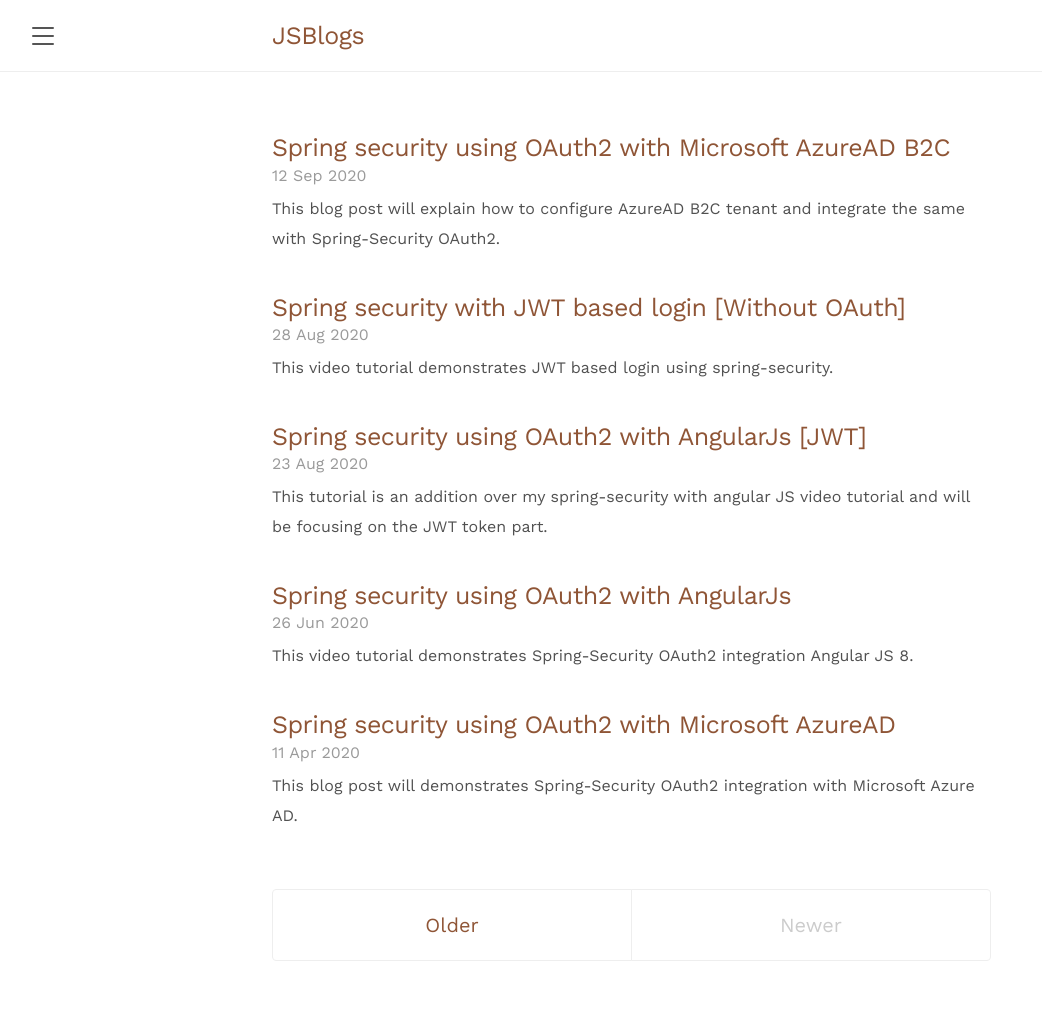
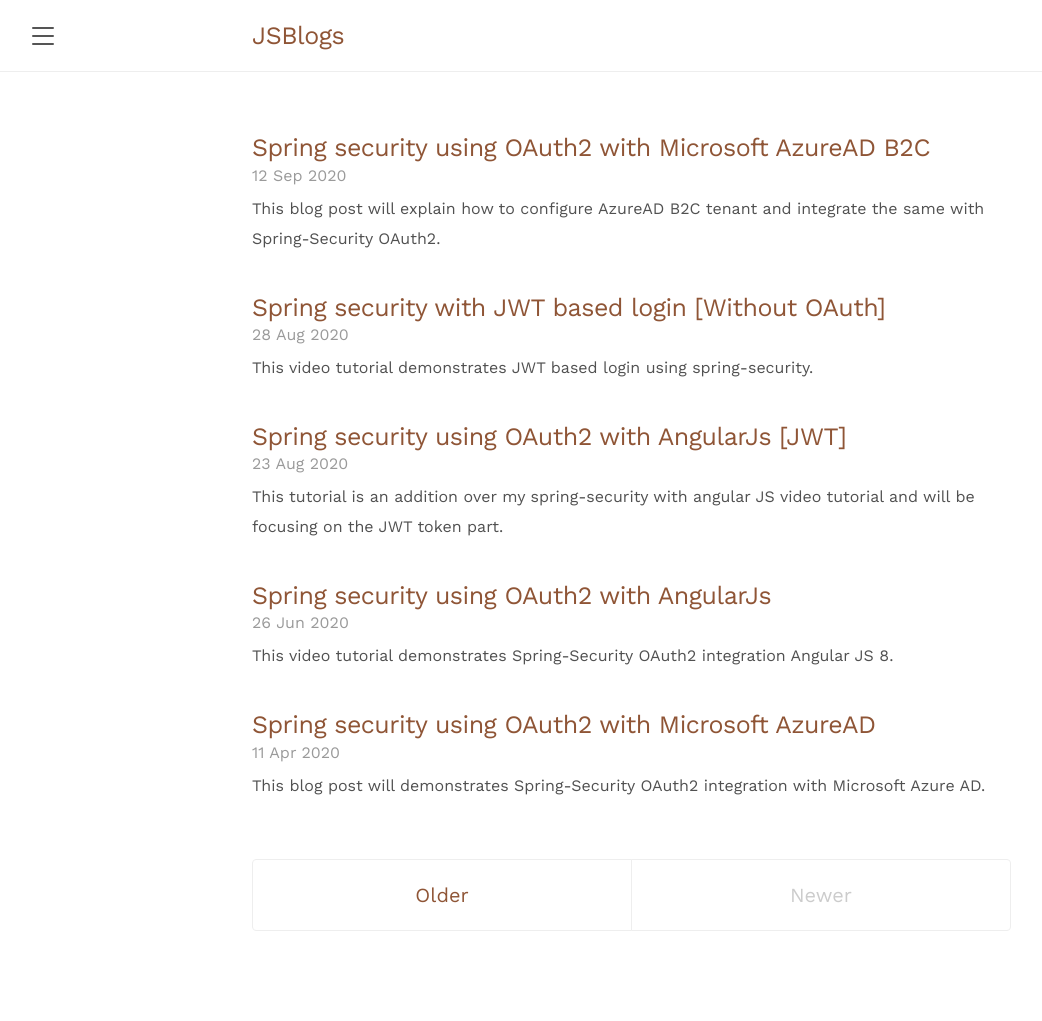
Before and after one commit to jsblogs/jsblogs.github.io, a Jekyll site: the page built from index.html, in a window 1280 px wide. Shown: the whole page, without its empty margins (8-1050 px from the left). Built offline with Jekyll 4.4.1, drawn with Linux system fonts in a browser that asks for light colours; nearby versions of some CDN libraries; the list of posts is cut into pages by our own code; after the commit the page ends 991 px from its top, so only the background shows below that.

Commit message:
container size increased

```diff
--- a/public/css/lanyon.css
+++ b/public/css/lanyon.css
@@ -77,12 +77,12 @@
 }
 @media (min-width: 38em) {
   .container {
-    max-width: 32rem;
+    max-width: 34rem;
   }
 }
 @media (min-width: 56em) {
   .container {
-    max-width: 38rem;
+    max-width: 40rem;
   }
 }
 
```
